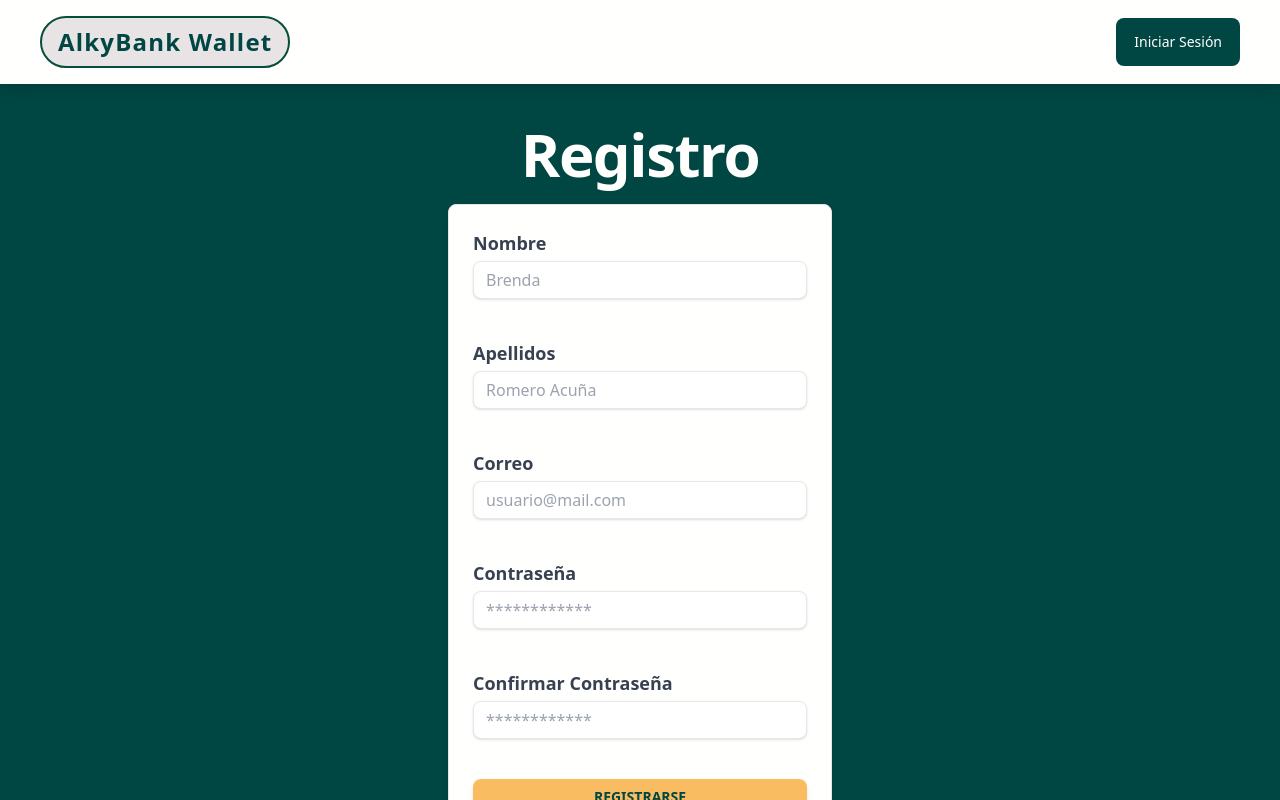
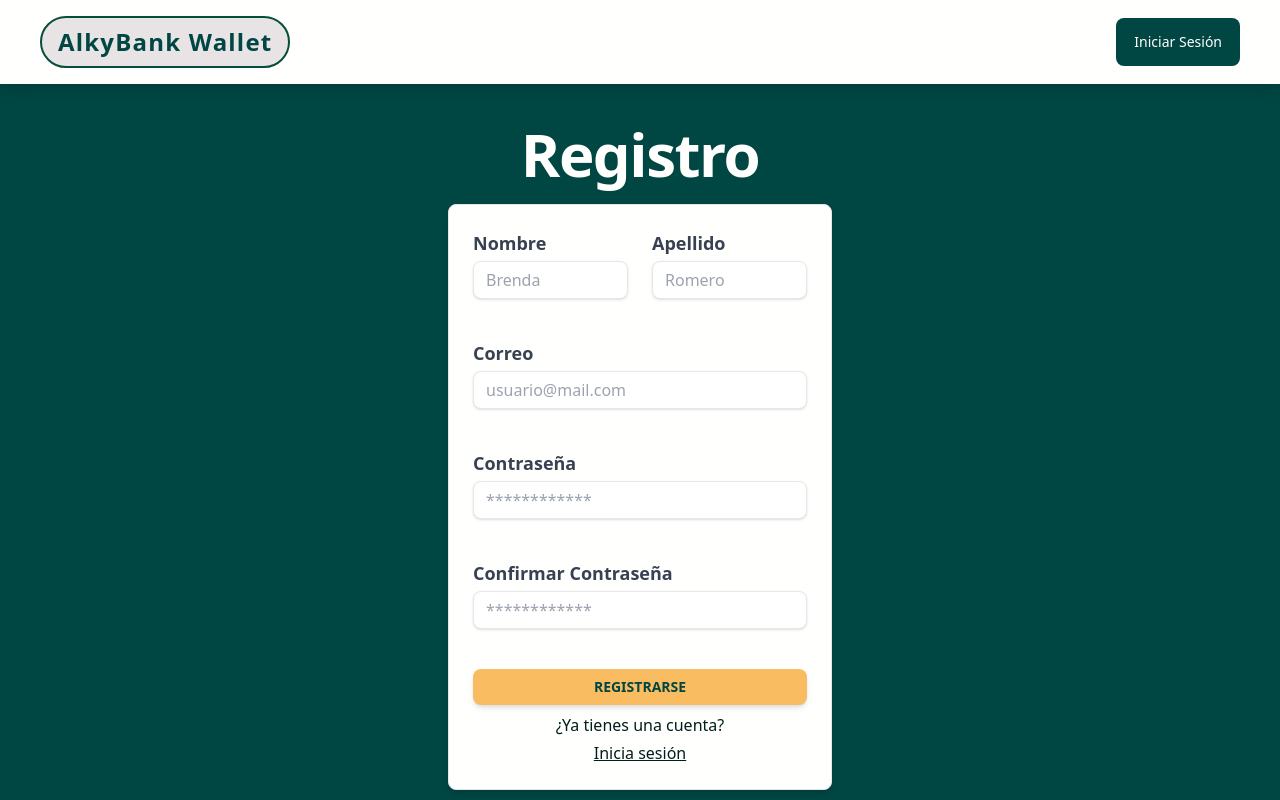
Before and after one commit to siprem10/grupo-03-undefined-FRONTEND, a React (Vite) app: page /register in a window 1280 px wide. Shown: the top 800 px of the page. Built offline with nearby package versions, Linux system fonts and the light colour scheme.

Commit message:
features(UI)

```diff
--- a/src/Components/Header/Header.jsx
+++ b/src/Components/Header/Header.jsx
@@ -13,7 +13,7 @@ export default function Header() {
   const { status } = useSelector(state => state.auth);
 
   const sections = [
-    { name: 'Inicio', to: '/', icon: BiHomeAlt },
+    { name: 'Inicio', to: '/home', icon: BiHomeAlt },
     { name: 'Actividad', to: '/transactions', icon: TbHeartRateMonitor }
   ];
 
@@ -21,9 +21,11 @@ export default function Header() {
     <nav
       className={`p-4 flex flex-wrap w-full h-auto px-10 items-center shadow-lg bg-white text-primary ${isVeryLowRes ? 'justify-center' : 'justify-between'
         }`}>
-      <h1 className="flex justify-center py-2 px-4 rounded-full border-2 bg-main border-emerald-900 md:text-2xl font-bold text-md tracking-wider ease-out duration-300">
-        {isLowRes ? 'AW' : 'AlkyBank Wallet'}
-      </h1>
+      <Link to={"/"}>
+        <h1 className="flex justify-center py-2 px-4 rounded-full border-2 bg-main border-emerald-900 md:text-2xl font-bold text-md tracking-wider ease-out duration-300">
+          {isLowRes ? 'AW' : 'AlkyBank Wallet'}
+        </h1>
+      </Link>
       {status === "success" &&
         <ul className="flex flex-wrap self-center">
           {sections?.map((section, i) => (
--- a/src/Components/Home/Home.jsx
+++ b/src/Components/Home/Home.jsx
@@ -1,8 +1,12 @@
+import Layout from '../Layout/Layout';
 
 export default function Home() {
+
   return (
     <Layout>
-      <h1>Hi!</h1>
+      <div className="flex flex-col lg:flex-row w-full xl:p-20 p-10 items-stretch">
+
+      </div>
     </Layout>
   );
 }
--- a/src/Components/Login/Login.jsx
+++ b/src/Components/Login/Login.jsx
@@ -71,7 +71,7 @@ export default function Login() {
 
   return (
     <Layout>
-      <div className="flex flex-col w-full h-full mt-10">
+      <div className="flex flex-col w-full h-full my-5">
         <div className="flex flex-col justify-center items-center">
           <h1 className="title">Iniciar sesión</h1>
 
--- a/src/Components/Register/Register.jsx
+++ b/src/Components/Register/Register.jsx
@@ -118,10 +118,11 @@ export default function Register() {
 
   return (
     <Layout>
-      <div className="flex flex-col w-full h-full mt-10">
+      <div className="flex flex-col w-full h-full my-10">
         <div className="flex flex-col justify-center items-center">
           <h1 className="title">Registro</h1>
           <form className="form" onSubmit={e => e.preventDefault()}>
+            <div className='flex gap-6'>
               <div className="mb-4">
                 <label className="label">Nombre</label>
                 <input
@@ -137,11 +138,11 @@ export default function Register() {
               </div>
 
               <div className="mb-4">
-              <label className="label">Apellidos</label>
+                <label className="label">Apellido</label>
                 <input
                   className="inputForm"
                   type="text"
-                placeholder="Romero Acuña"
+                  placeholder="Romero"
                   name="lastName"
                   value={inputState.lastName}
                   onChange={e => handleSetInput(e)}></input>
@@ -149,6 +150,8 @@ export default function Register() {
                   {inputError.lastName && <p className="inputFormErr">{inputError.lastName}</p>}
                 </div>
               </div>
+            </div>
+
 
             <div className="mb-4">
               <label className="label">Correo</label>
--- a/src/Components/SessionDropdown/SessionDropdown.jsx
+++ b/src/Components/SessionDropdown/SessionDropdown.jsx
@@ -69,7 +69,6 @@ export default function SessionDropdown() {
           : (
             <span className='md:p-1 p-0.5 ease-out duration-300'>Iniciar Sesión</span>
           )
-
         }
       </button>
 
```
Lines whose indentation alone changed are shown as unchanged.
